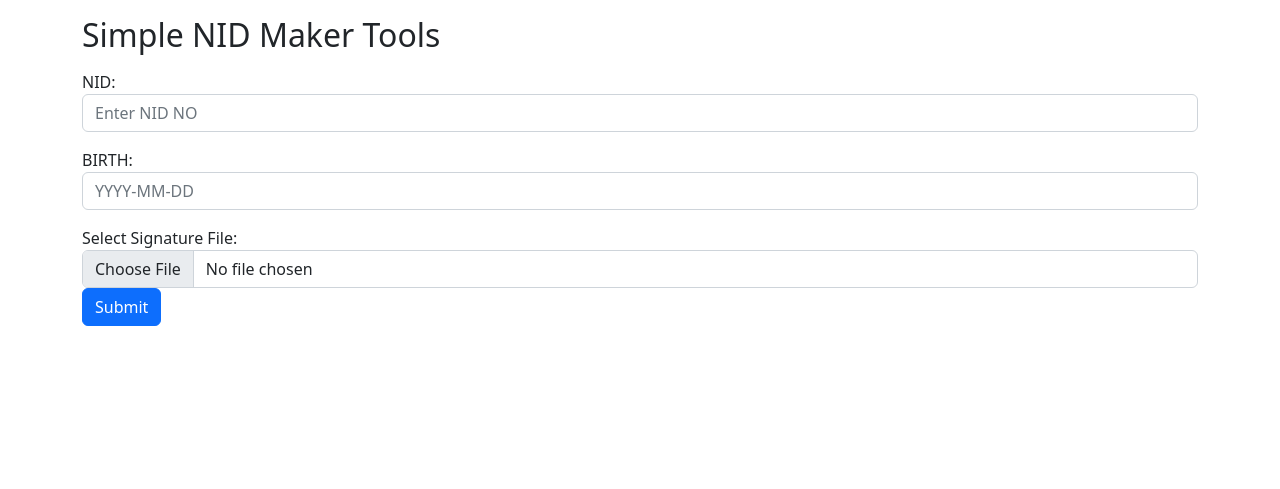
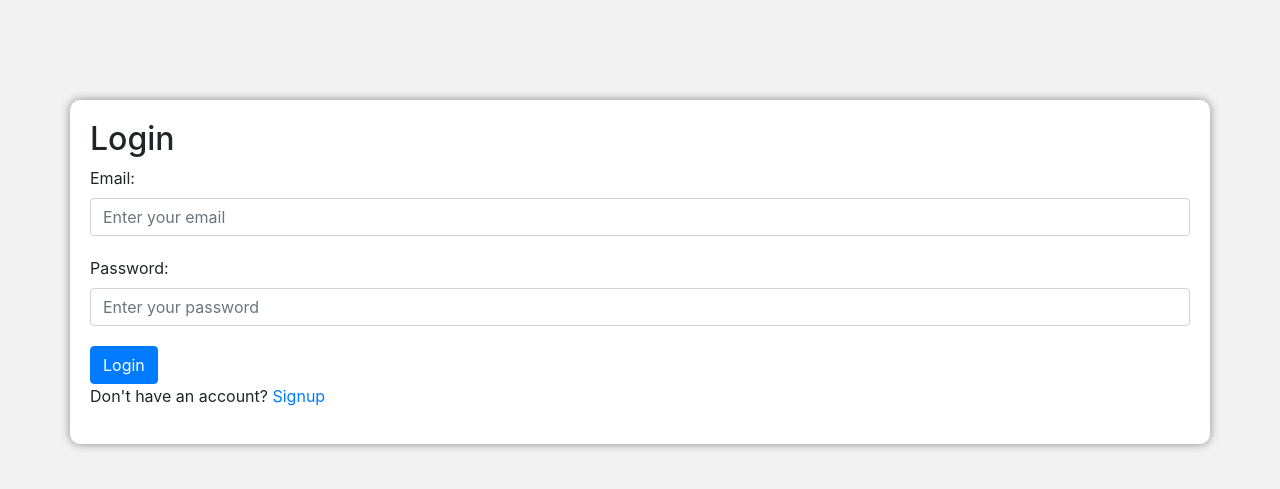
Before and after one commit to faysal505/flask, a Flask app: page /login in a window 1280 px wide. Shown: the top 489 px of the page. Run offline with Flask 3, Linux system fonts and the light colour scheme; some libraries are stand-ins or nearby versions.

Commit message:
Add files via upload

```diff
--- a/templates/home.html
+++ b/templates/home.html
@@ -11,7 +11,7 @@
 
 <div class="container mt-3">
   <h2>Simple NID Maker Tools</h2>
-  <h6>Create By: Faysal</h6>
+  <h6>{{email}}</h6>
   <form action="/results" method="post" enctype="multipart/form-data">
     <div class="mb-3 mt-3">
       <label for="email">NID:</label>
--- a/templates/login.html
+++ b/templates/login.html
@@ -1,33 +1,50 @@
 <!DOCTYPE html>
-<html lang="en">
+<html>
+
 <head>
-  <title>NID MAKER</title>
-  <meta charset="utf-8">
-  <meta name="viewport" content="width=device-width, initial-scale=1">
-  <link href="https://cdn.jsdelivr.net/npm/bootstrap@5.2.3/dist/css/bootstrap.min.css" rel="stylesheet">
-  <script src="https://cdn.jsdelivr.net/npm/bootstrap@5.2.3/dist/js/bootstrap.bundle.min.js"></script>
+	<title>Login Page</title>
+	<meta charset="utf-8">
+	<meta name="viewport" content="width=device-width, initial-scale=1">
+	<link rel="stylesheet" href="https://maxcdn.bootstrapcdn.com/bootstrap/4.5.2/css/bootstrap.min.css">
+	<script src="https://ajax.googleapis.com/ajax/libs/jquery/3.5.1/jquery.min.js"></script>
+	<script src="https://cdnjs.cloudflare.com/ajax/libs/popper.js/1.16.0/umd/popper.min.js"></script>
+	<script src="https://maxcdn.bootstrapcdn.com/bootstrap/4.5.2/js/bootstrap.min.js"></script>
+	<style>
+		body {
+			background-color: #f2f2f2;
+		}
+
+		.container {
+			background-color: #ffffff;
+			margin-top: 100px;
+			padding: 20px;
+			box-shadow: 0px 0px 10px #888888;
+			border-radius: 10px;
+		}
+
+		.form-group {
+			margin-bottom: 20px;
+		}
+	</style>
 </head>
+
 <body>
+	<div class="container">
+		<h2>Login</h2>
+		<form action="/login" method="post">
+			<div class="form-group">
+				<label for="email">Email:</label>
+				<input type="email" class="form-control" id="email" name="email" placeholder="Enter your email">
+			</div>
+			<div class="form-group">
+				<label for="password">Password:</label>
+				<input type="password" class="form-control" id="password" name="password" placeholder="Enter your password">
+			</div>
+			{{message | safe}}
+			<button type="submit" class="btn btn-primary">Login</button>
+		</form>
+		<p>Don't have an account? <a href="{{ url_for('signup') }}">Signup</a></p>
+	</div>
+</body>
 
-<div class="container mt-3">
-  <h2>Simple NID Maker Tools</h2>
-  <h6>{{email}}</h6>
-  <form action="/results" method="post" enctype="multipart/form-data">
-    <div class="mb-3 mt-3">
-      <label for="email">NID:</label>
-      <input type="text" class="form-control" id="email" name="nid" placeholder="Enter NID NO" name="email">
-    </div>
-    <div class="mb-3">
-      <label for="pwd">BIRTH:</label>
-      <input type="text" class="form-control" id="pwd" name="birth" placeholder="YYYY-MM-DD" name="pswd">
-    </div>
-    <div>
-      <label for="file">Select Signature File:</label>
-      <input type="file" name="file" id="file" class="form-control">
-    </div>
-    <button type="submit" class="btn btn-primary">Submit</button>
-  </form>
-</div>
-
-</body>
 </html>
```
Also changed, not shown: templates/panel.html (added, +49 -0 lines), templates/nid.html (line endings or trailing spaces).
